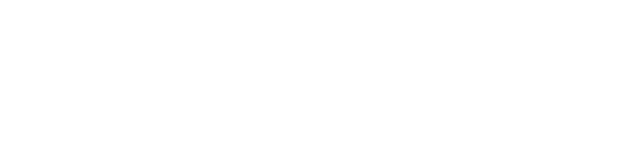
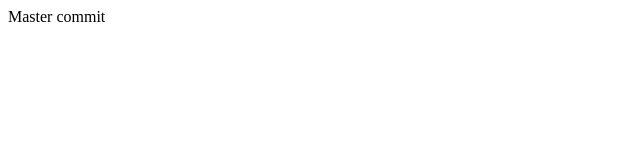
Before and after one commit to Shherardd/GitWorkflow, a website: page src/views/index.html in a window 1280 px wide. Shown: the whole page, without its empty margins (0-640 px from the left). Drawn offline with Linux system fonts and the light colour scheme.

Commit message:
master commit

```diff
--- a/src/views/index.html
+++ b/src/views/index.html
@@ -6,6 +6,7 @@
     <title>Particle with P5.js</title>
 </head>
 <body>
+    <div class="master">Master commit</div>
 
 </body>
 </html>
```
